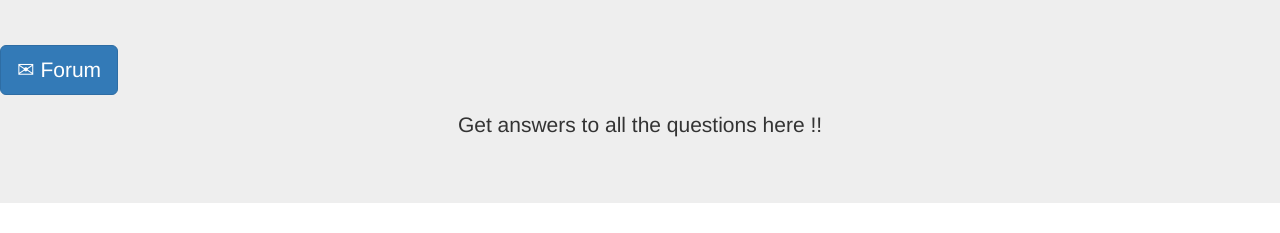
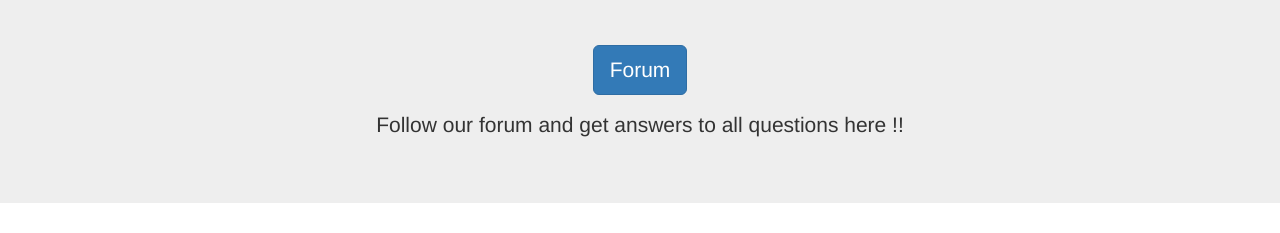
Before and after one commit to dhananjayppatankar/ResponsiveWeb-Project, a plain HTML site: page Index.html in a window 1280 px wide. Shown: the part 619-852 px from the top of the page. Drawn offline with nearby package versions, Linux system fonts and the light colour scheme.

Commit message:
Update Index.html

```diff
--- a/Index.html
+++ b/Index.html
@@ -144,13 +144,9 @@
 </div>
 <!-- ------------------ Jumbotron Forum  <span class="glyphicons glyphicons-envelope"></span> ------------------->
 
-  <div class="jumbotron">
-
-    <p align ="center" href="#" type= "button" class="btn btn-primary btn-lg text-center">
-      <span class="glyphicons glyphicon-envelope"></span> Forum
-
-  </p>
-    <p align="center">Get answers to all the questions here !! </p>
+  <div align="Center" class="jumbotron">
+      <p align="Center" href="#" class="btn btn-primary btn-lg text-center" role="button">Forum</p>
+    <p align="Center">Follow our forum and get answers to all questions here !! </p>
   </div>
 </body>
 </html>
```
